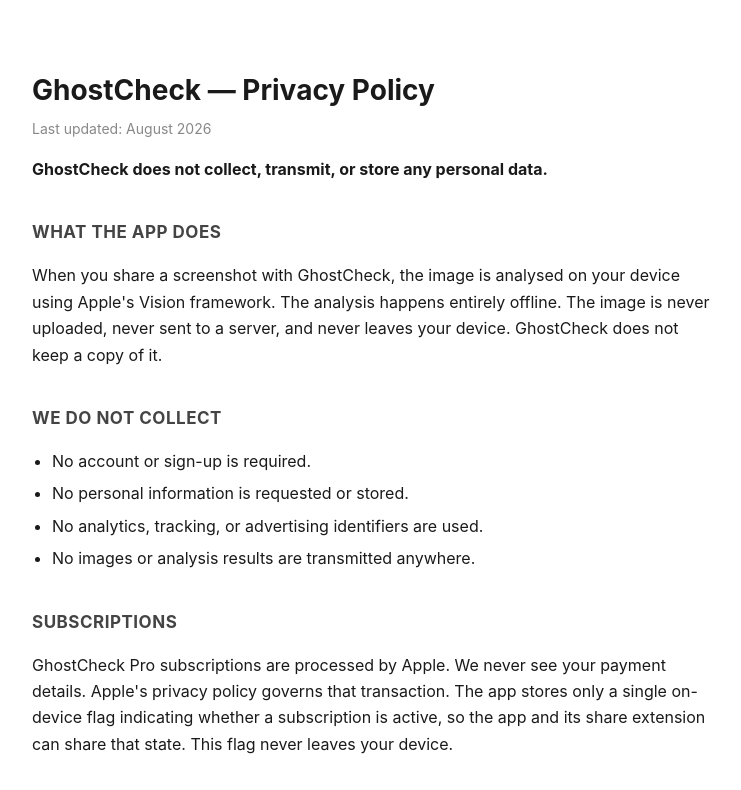
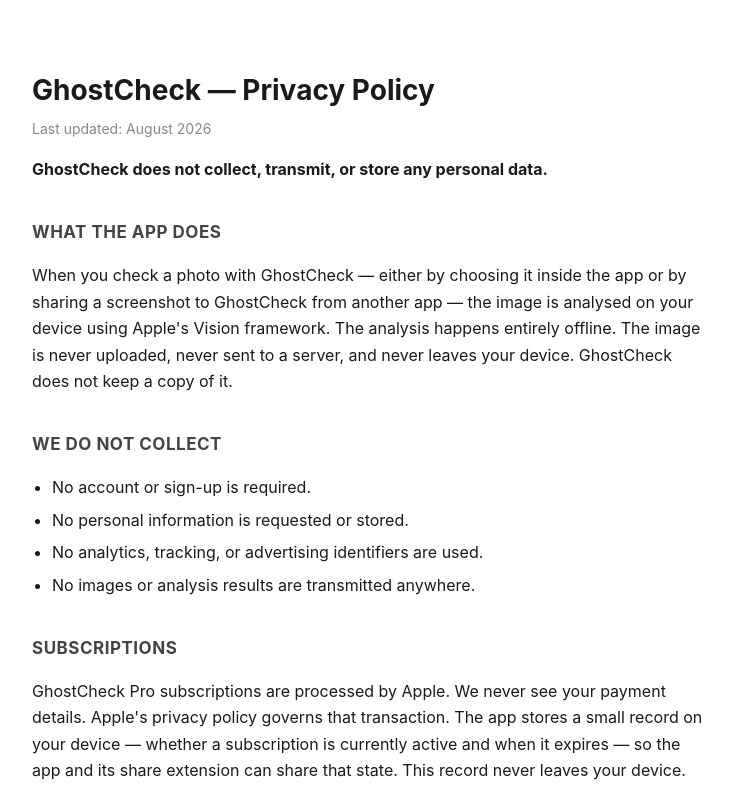
Before and after one commit to saritas57/ghostcheck, a plain HTML site: page privacy.html in a window 1280 px wide. Shown: the top 790 px of the page, without its empty margins (268-1009 px from the left). Drawn offline with Linux system fonts and the light colour scheme.

Commit message:
Sayfalari uygulamanin son haline gore guncelle

```diff
--- a/privacy.html
+++ b/privacy.html
@@ -14,10 +14,11 @@
 <p class="date">Last updated: August 2026</p>
 <p><strong>GhostCheck does not collect, transmit, or store any personal data.</strong></p>
 <h2>WHAT THE APP DOES</h2>
-<p>When you share a screenshot with GhostCheck, the image is analysed on your device
-using Apple's Vision framework. The analysis happens entirely offline. The image is
-never uploaded, never sent to a server, and never leaves your device. GhostCheck does
-not keep a copy of it.</p>
+<p>When you check a photo with GhostCheck &mdash; either by choosing it inside the app
+or by sharing a screenshot to GhostCheck from another app &mdash; the image is analysed on
+your device using Apple's Vision framework. The analysis happens entirely offline. The
+image is never uploaded, never sent to a server, and never leaves your device. GhostCheck
+does not keep a copy of it.</p>
 <h2>WE DO NOT COLLECT</h2>
 <ul>
 <li>No account or sign-up is required.</li>
@@ -27,9 +28,9 @@
 </ul>
 <h2>SUBSCRIPTIONS</h2>
 <p>GhostCheck Pro subscriptions are processed by Apple. We never see your payment
-details. Apple's privacy policy governs that transaction. The app stores only a single
-on-device flag indicating whether a subscription is active, so the app and its share
-extension can share that state. This flag never leaves your device.</p>
+details. Apple's privacy policy governs that transaction. The app stores a small record on
+your device &mdash; whether a subscription is currently active and when it expires &mdash; so the
+app and its share extension can share that state. This record never leaves your device.</p>
 <h2>CHILDREN</h2>
 <p>GhostCheck does not knowingly collect information from anyone, including children,
 because it does not collect information at all.</p>
```
Also changed, not shown: support.html (+11 -1 lines).
